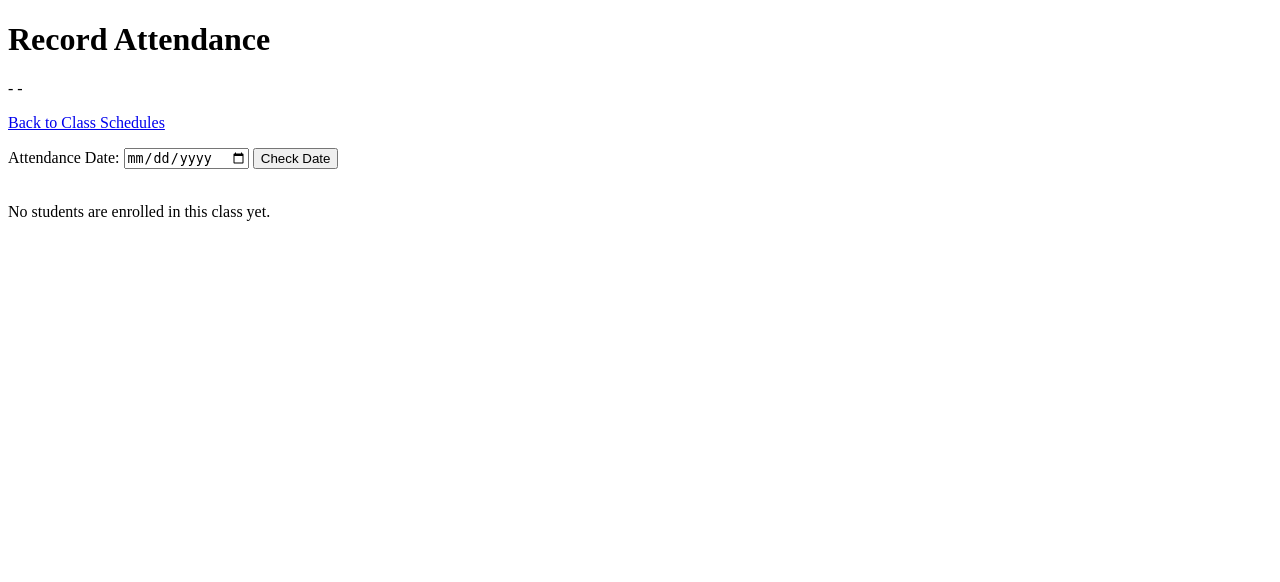
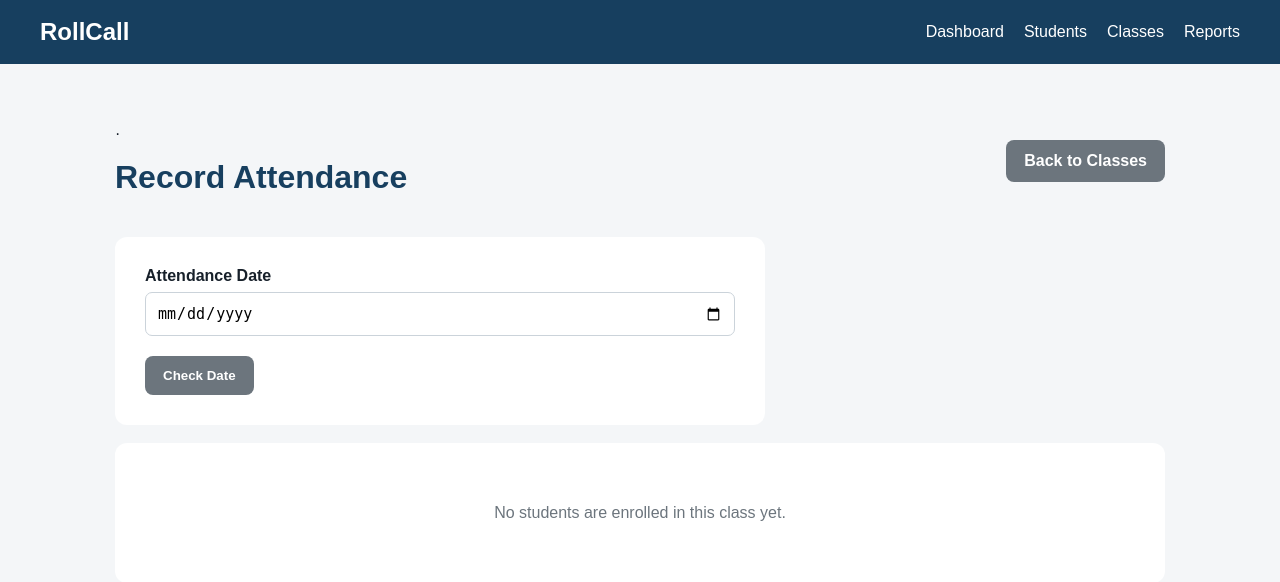
Before and after one commit to LinusPitargue/rollcall-attendance-system, a Flask app: template templates/attendance.html in a window 1280 px wide. Shown: the top 582 px of the page. Run offline with Flask 3, Linux system fonts and the light colour scheme; the template is opened without the code that fills it, so the values that code supplies are empty.

Commit message:
Style attendance and reports pages

```diff
--- a/templates/attendance.html
+++ b/templates/attendance.html
@@ -1,47 +1,53 @@
-<!DOCTYPE html>
-<html lang="en">
-<head>
-    <meta charset="UTF-8">
-    <meta name="viewport" content="width=device-width, initial-scale=1.0">
-    <title>Record Attendance | RollCall</title>
-</head>
-<body>
-    <h1>Record Attendance</h1>
+{% extends "base.html" %}
 
-    <p>
-        <strong>{{ class_item["subject_code"] }}</strong>
-        -
-        {{ class_item["subject_name"] }}
-        -
-        {{ class_item["section"] }}
+{% block title %}
+Record Attendance | RollCall
+{% endblock %}
+
+{% block content %}
+<div class="page-header">
+    <div>
+        <p class="eyebrow">
+            {{ class_item["subject_code"] }} · {{ class_item["section"] }}
         </p>
 
-    <p>
-        <a href="/classes">Back to Class Schedules</a>
-    </p>
+        <h1>Record Attendance</h1>
+        <p>{{ class_item["subject_name"] }}</p>
+    </div>
+
+    <a class="button secondary" href="/classes">
+        Back to Classes
+    </a>
+</div>
 
 {% if message %}
-        <p style="color: green;">
+    <div class="success-message">
         {{ message }}
-        </p>
+    </div>
 {% endif %}
 
 {% if holiday %}
-        <p style="color: red;">
+    <div class="error-message">
         Public holiday detected:
         <strong>{{ holiday["name"] }}</strong>
-        </p>
+        <br>
+        Attendance cannot be saved for this date.
+    </div>
 {% endif %}
 
 {% if api_error %}
-        <p style="color: orange;">
+    <div class="error-message">
         The public holiday API could not be reached.
         Please verify the date manually.
-        </p>
+    </div>
 {% endif %}
 
+<div class="form-card">
     <form method="get">
-        <label for="attendance_date">Attendance Date:</label>
+        <div class="form-group">
+            <label for="attendance_date">
+                Attendance Date
+            </label>
 
             <input
                 type="date"
@@ -50,14 +56,18 @@
                 value="{{ attendance_date }}"
                 required
             >
+        </div>
 
-        <button type="submit">
+        <button class="button secondary" type="submit">
             Check Date
         </button>
     </form>
+</div>
 
 <br>
 
+<div class="table-card">
+    {% if enrolled_students %}
         <form method="post">
             <input
                 type="hidden"
@@ -65,8 +75,7 @@
                 value="{{ attendance_date }}"
             >
 
-        {% if enrolled_students %}
-            <table border="1" cellpadding="8">
+            <table>
                 <thead>
                     <tr>
                         <th>Student Number</th>
@@ -151,19 +160,19 @@
             <br>
 
             {% if holiday %}
-                <button type="submit" disabled>
+                <button class="button danger" type="submit" disabled>
                     Attendance Disabled on Holiday
                 </button>
             {% else %}
-                <button type="submit">
+                <button class="button" type="submit">
                     Save Attendance
                 </button>
             {% endif %}
+        </form>
     {% else %}
-            <p>
+        <p class="empty-message">
             No students are enrolled in this class yet.
         </p>
     {% endif %}
-    </form>
-</body>
-</html>
+</div>
+{% endblock %}
```
Also changed, not shown: templates/reports.html (+67 -42 lines). Lines whose indentation alone changed are shown as unchanged.
